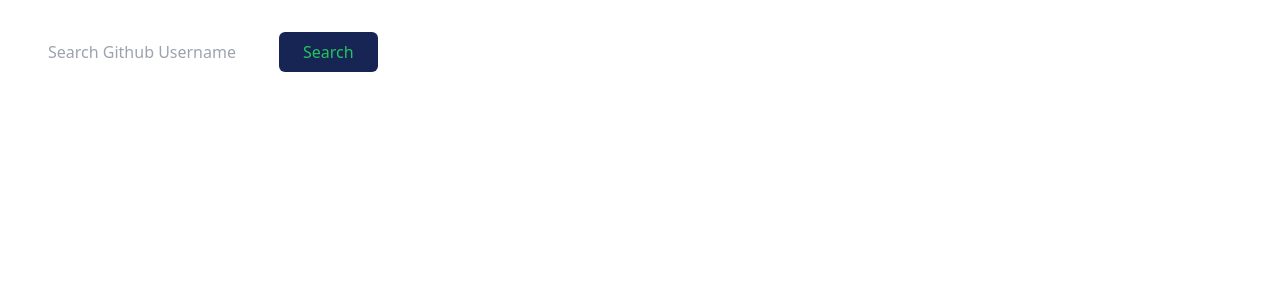
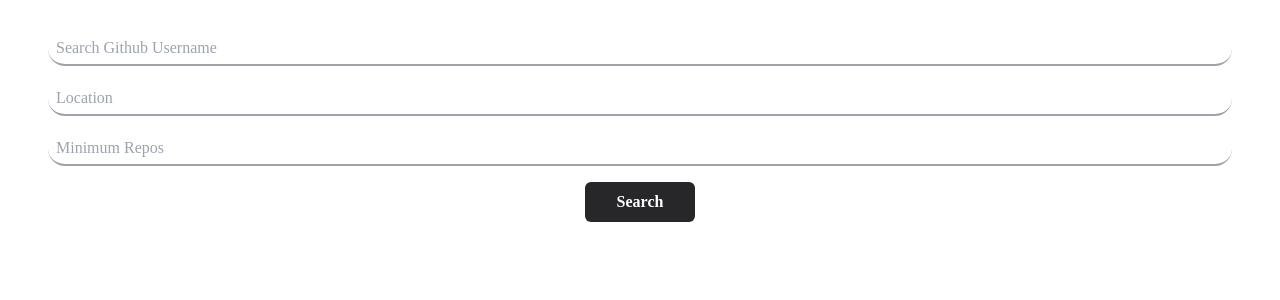
Before and after one commit to Ntihanabayo-Alphonse/alx-fe-reactjs, a React (Vite) app in the folder github-user-search/: page / in a window 1280 px wide. Shown: the top 300 px of the page. Built offline with nearby package versions, Linux system fonts and the light colour scheme.

Commit message:
add advanced search and display the user details

```diff
--- a/github-user-search/src/components/Search.jsx
+++ b/github-user-search/src/components/Search.jsx
@@ -1,25 +1,23 @@
-import React, { useState, useEffect } from 'react'
+import React, { useState } from 'react'
 import fetchUserData from '../services/githubService'
 
 const Search = () => {
-    const [search, setSearch] = useState()
-    const [userData, setUserData] = useState()
+    const [search, setSearch] = useState('')
+    const [userData, setUserData] = useState([])
     const [loading, setLoading] = useState(false);
     const [error, setError] = useState(null);
-
-    const handleChange = (e) => {
-        const value = e.target.value;
-        setSearch(value);
-    }
+    const [location, setLocation] = useState('');
+    const [minRepos, setMinRepos] = useState('');
 
     const handleSubmit = async (e) => {
         e.preventDefault();
         setLoading(true);
         setError(null);
+        setUserData([])
 
         try {
-            const data = await fetchUserData(search);
-            setUserData(data)
+            const data = await fetchUserData({ search, location, minRepos });
+            setUserData(data.items);
 
         } catch (error) {
             setError("Looks like we cant find the user");
@@ -28,28 +26,51 @@ const Search = () => {
         }
     }
 
+
     return (
-        <div>
+        <div className='font-[philosopher]'>
             <form onSubmit={handleSubmit}>
                 <input
                     type="text"
                     placeholder='Search Github Username'
                     name='search-input'
-                    onChange={handleChange}
+                    onChange={(e) => setSearch(e.target.value)}
+                    value={search}
+                    className='block py-1 px-2 rounded-[50px] w-full mb-4 outline-none border-b-2 border-zinc-400'
                 />
-                <button className='rounded-md px-6 py-2 text-green-500 bg-blue-950' type="submit">Search</button>
+                <input
+                    type="text"
+                    placeholder='Location'
+                    name='location'
+                    onChange={(e) => setLocation(e.target.value)}
+                    value={location}
+                    className='block py-1 px-2 rounded-[50px] w-full mb-4 outline-none border-b-2 border-zinc-400'
+                />
+                <input
+                    type="text"
+                    placeholder='Minimum Repos'
+                    name='min-repo'
+                    onChange={(e) => setMinRepos(e.target.value)}
+                    value={minRepos}
+                    className='block py-1 px-2 rounded-[50px] w-full mb-4 outline-none border-b-2 border-zinc-400'
+                />
+                <button className='rounded-md px-8 py-2 text-white bg-zinc-800 border-none font-bold block my-0 mx-auto mb-4 cursor-pointer' type="submit">Search</button>
             </form>
 
-            {loading && <p>Loading...</p>}
-            {error && <p>{error}</p>}
+            {loading && <p className='text-green-400 text-center font-bold rounded-md shadow-md p-3 sm:w-2/3 my-0 mx-auto'>Loading...</p>}
+            {error && <p className='text-red-600 text-center font-bold rounded-md shadow-md p-3 sm:w-2/3 my-0 mx-auto'>{error}</p>}
 
-            {userData && (
-                <div>
-                    <img src={userData.avatar_url} alt="User Profile" />
-                    <p>{userData.login}</p>
-                    <a href={userData.html_url} target="_blank">View GitHub Profile</a>
-                </div>
-            )}
+            <div className='mt-10 grid gap-6 grid-cols-1 md:grid-cols-2'>
+                {userData.map(user =>  (
+                    <div key={user.id} className='shadow-lg rounded-lg p-6 text-center bg-slate-100'>
+                        <img src={user.avatar_url} alt="User Profile" className='rounded-full h-24 w-24 block my-0 mx-auto mb-4' />
+                        <p className='font-bold text-lg'>{user.login}</p>
+                        {user.location && <p>Location: {user.location}</p>}
+                        {/* {user.repos_url && <a href={user.repos_url} target='_blank' className='block text-blue-500 underline'>Show Repositories</a>} */}
+                        <a href={user.html_url} target="_blank" className='text-sm border p-2 border-slate-500 rounded-md font-bold mt-2 block'>View profile</a>
+                    </div>
+                ))}
+            </div>
         </div>
     )
 }
```
